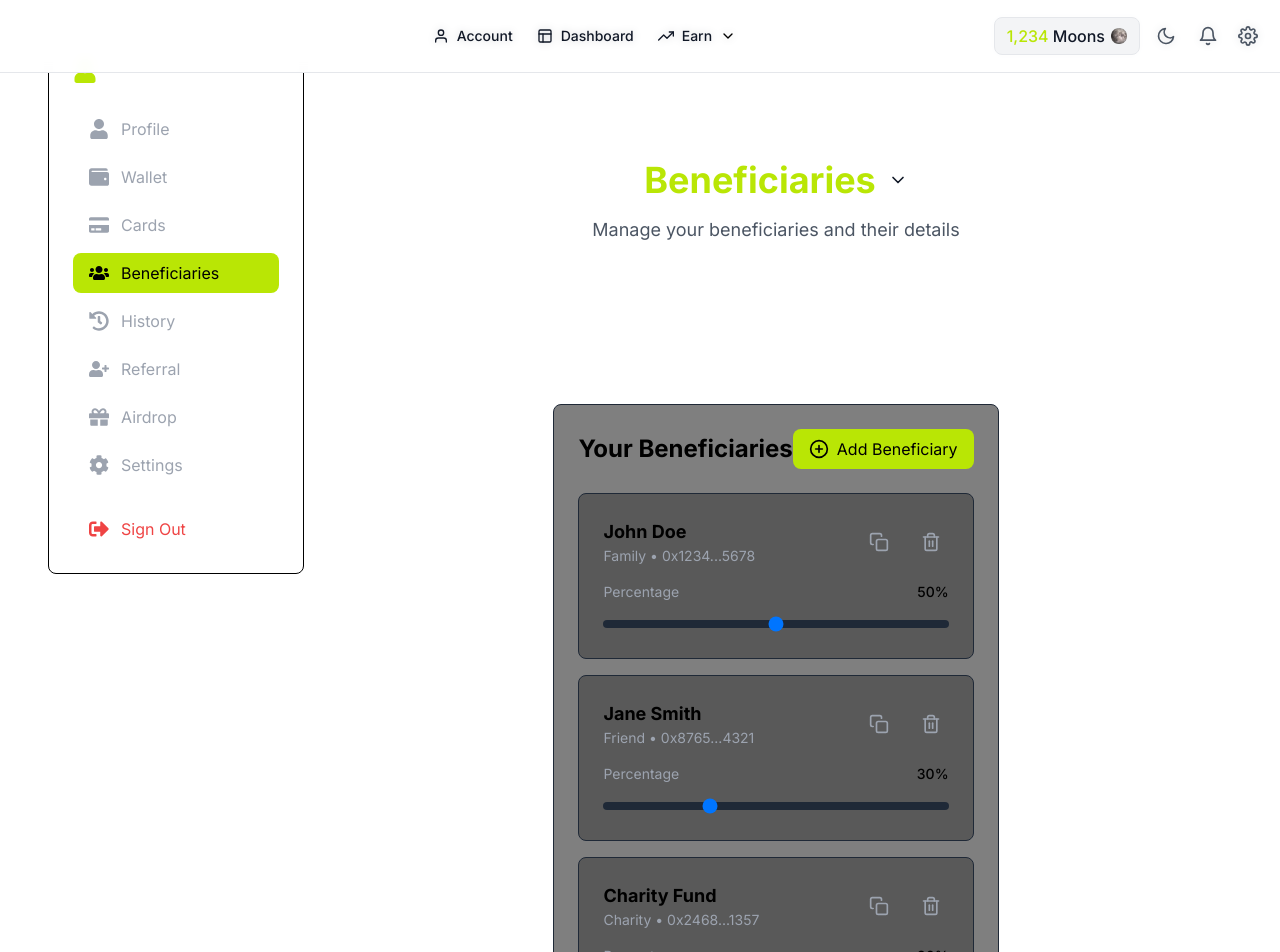
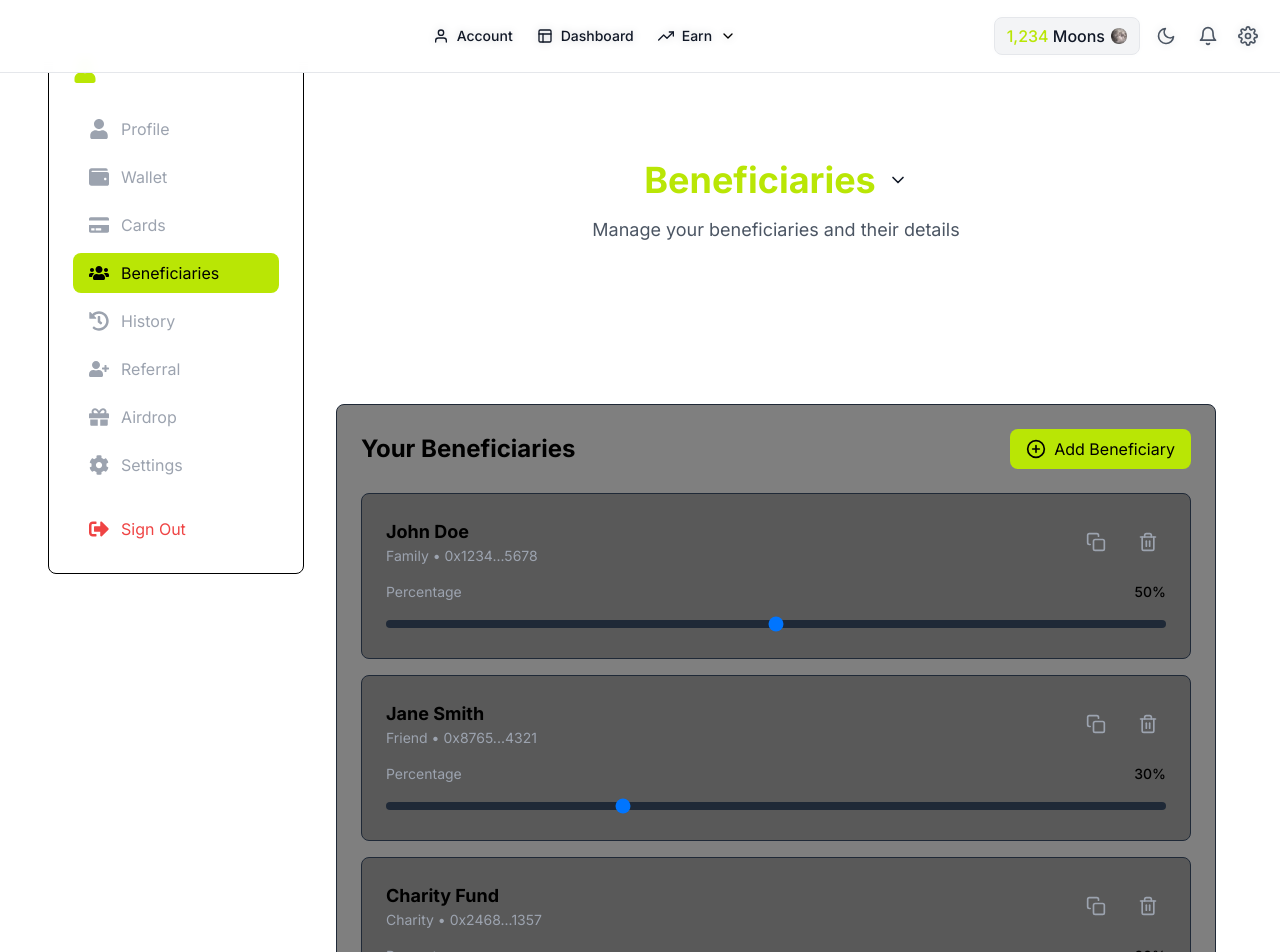
Before and after one commit to w3-surfer/credible-finance, a Next.js app: page /account/beneficiaries in a window 1280 px wide. Shown: the top 952 px of the page. Built offline with nearby package versions, Linux system fonts and the light colour scheme.

Commit message:
style: align account menu with content boxes

```diff
--- a/src/app/account/beneficiaries/page.tsx
+++ b/src/app/account/beneficiaries/page.tsx
@@ -9,8 +9,8 @@ export default function BeneficiariesPage() {
       title="Beneficiaries"
       subtitle="Manage your beneficiaries and their details"
     >
-      <div className="max-w-7xl mx-auto px-4 py-8">
-        <div className="mt-16">
+      <div className="container mx-auto px-4">
+        <div className="mt-24">
           <Beneficiaries />
         </div>
       </div>
```
